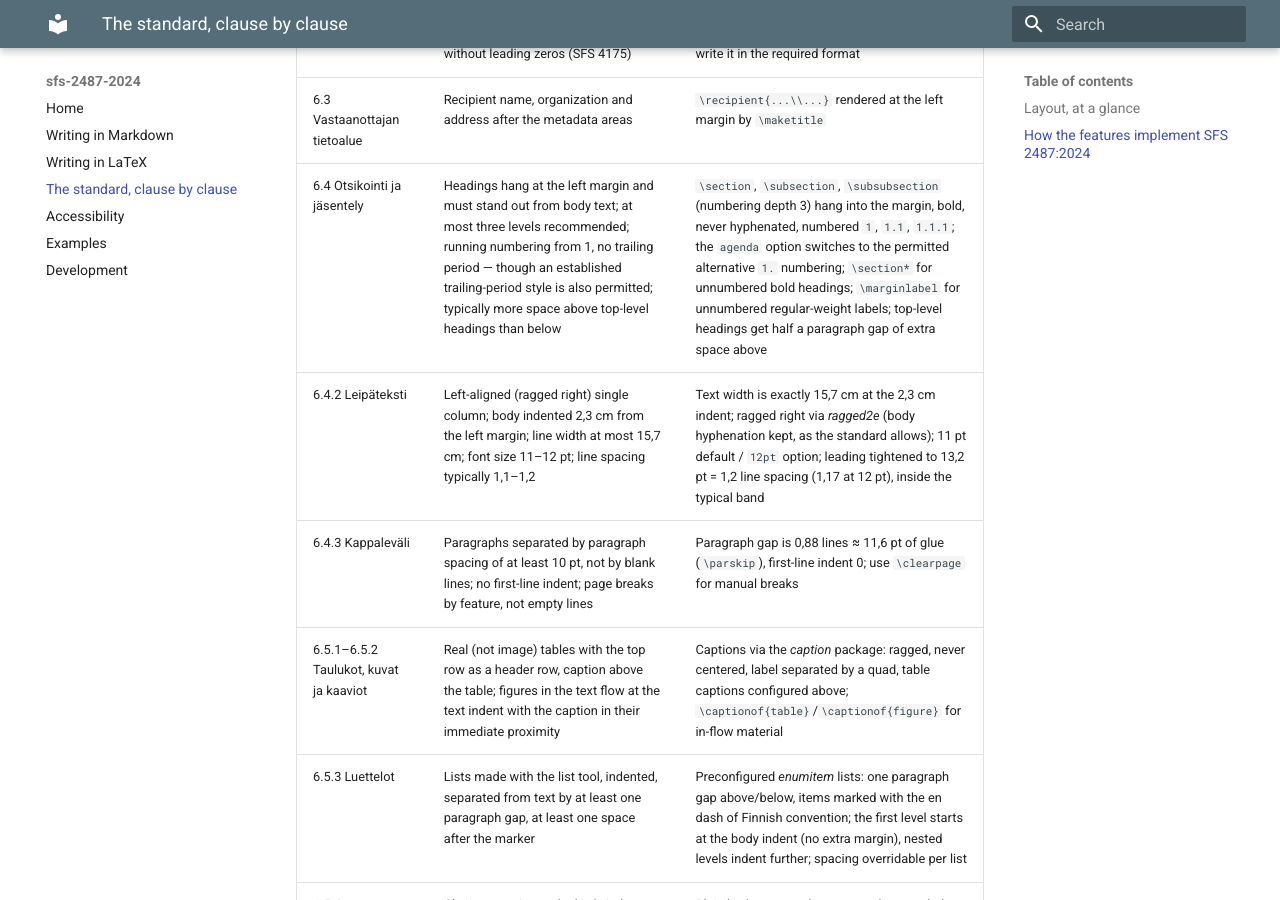
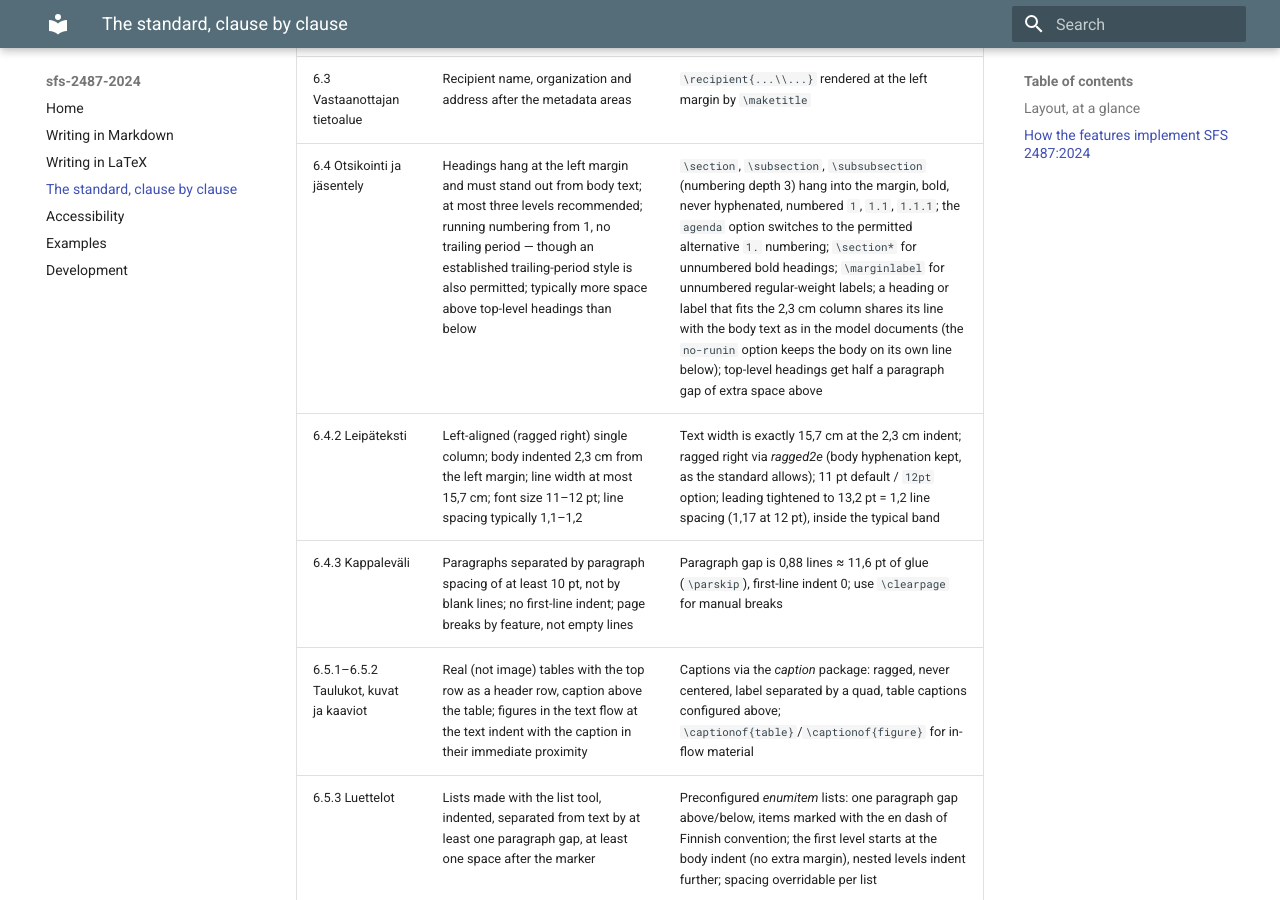
Before and after one commit to datakurre/vakioasiakirja, an MkDocs documentation site: the page built from docs/standard.md, in a window 1280 px wide and 900 px high, scrolled down 2016 px. Built offline with MkDocs 1.6.1 and Material for MkDocs 9.7.7, drawn with Linux system fonts in a browser that asks for light colours.

Commit message:
Run body text into the heading line when the heading fits the column
The standard's model documents (Liite A/B) start body text on the same
line as a heading or margin label whenever the heading fits inside the
2,3 cm heading column, returning to the column-width body indent. Make
that the default: each heading and \marginlabel is measured up front and,
when it fits (less a 0,5 em minimum gap), typeset through the kernel's
run-in path padded to the column width so the next paragraph continues at
the 2,3 cm indent on the same line. A wider heading keeps the previous
display layout, and a fitting heading with no following content is flushed
onto its own line by the kernel's run-in semantics.

The new [no-runin] option restores the always-display behaviour, exposed
to the Markdown front end as a no-runin frontmatter key. \marginlabel now
shares the numbered headings' \@startsection machinery (starred, so it
takes no counter and joins no table of contents). \tableofcontents keeps
its heading on its own line so it never runs into the first entry.

```diff
--- a/docs/standard.md
+++ b/docs/standard.md
@@ -31,7 +31,7 @@ to the clauses of SFS 2487:2024.
 | 6.1 Logo | Logo (or organization/person name as text) in the top-left corner; layout must adapt to the logo's size | `\logo{}` accepts any box — an `\includegraphics` image or styled text; the page header height grows automatically to fit a tall logo, shrinking the text area accordingly, but a logo taller than `\logomaxheight` (20 mm by default) is scaled down proportionally first |
 | 6.2 Päivämäärä | Finnish date format day.month.year without leading zeros (SFS 4175) | `\date{15.5.2024}` takes the date verbatim — write it in the required format |
 | 6.3 Vastaanottajan tietoalue | Recipient name, organization and address after the metadata areas | `\recipient{...\\...}` rendered at the left margin by `\maketitle` |
-| 6.4 Otsikointi ja jäsentely | Headings hang at the left margin and must stand out from body text; at most three levels recommended; running numbering from 1, no trailing period — though an established trailing-period style is also permitted; typically more space above top-level headings than below | `\section`, `\subsection`, `\subsubsection` (numbering depth 3) hang into the margin, bold, never hyphenated, numbered `1`, `1.1`, `1.1.1`; the `agenda` option switches to the permitted alternative `1.` numbering; `\section*` for unnumbered bold headings; `\marginlabel` for unnumbered regular-weight labels; top-level headings get half a paragraph gap of extra space above |
+| 6.4 Otsikointi ja jäsentely | Headings hang at the left margin and must stand out from body text; at most three levels recommended; running numbering from 1, no trailing period — though an established trailing-period style is also permitted; typically more space above top-level headings than below | `\section`, `\subsection`, `\subsubsection` (numbering depth 3) hang into the margin, bold, never hyphenated, numbered `1`, `1.1`, `1.1.1`; the `agenda` option switches to the permitted alternative `1.` numbering; `\section*` for unnumbered bold headings; `\marginlabel` for unnumbered regular-weight labels; a heading or label that fits the 2,3 cm column shares its line with the body text as in the model documents (the `no-runin` option keeps the body on its own line below); top-level headings get half a paragraph gap of extra space above |
 | 6.4.2 Leipäteksti | Left-aligned (ragged right) single column; body indented 2,3 cm from the left margin; line width at most 15,7 cm; font size 11–12 pt; line spacing typically 1,1–1,2 | Text width is exactly 15,7 cm at the 2,3 cm indent; ragged right via *ragged2e* (body hyphenation kept, as the standard allows); 11 pt default / `12pt` option; leading tightened to 13,2 pt = 1,2 line spacing (1,17 at 12 pt), inside the typical band |
 | 6.4.3 Kappaleväli | Paragraphs separated by paragraph spacing of at least 10 pt, not by blank lines; no first-line indent; page breaks by feature, not empty lines | Paragraph gap is 0,88 lines ≈ 11,6 pt of glue (`\parskip`), first-line indent 0; use `\clearpage` for manual breaks |
 | 6.5.1–6.5.2 Taulukot, kuvat ja kaaviot | Real (not image) tables with the top row as a header row, caption above the table; figures in the text flow at the text indent with the caption in their immediate proximity | Captions via the *caption* package: ragged, never centered, label separated by a quad, table captions configured above; `\captionof{table}`/`\captionof{figure}` for in-flow material |
```
Also changed, not shown: docs/latex.md (+1 -0 lines), 3 other files.
